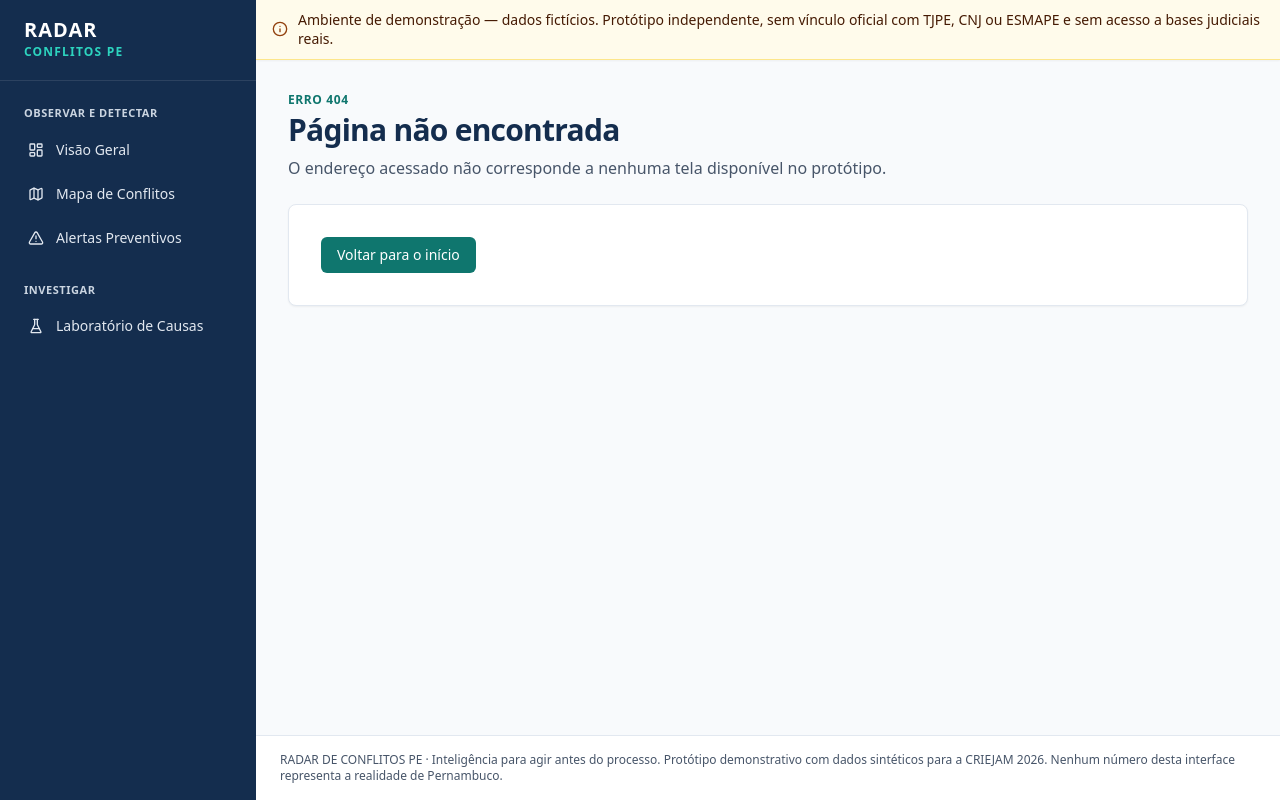
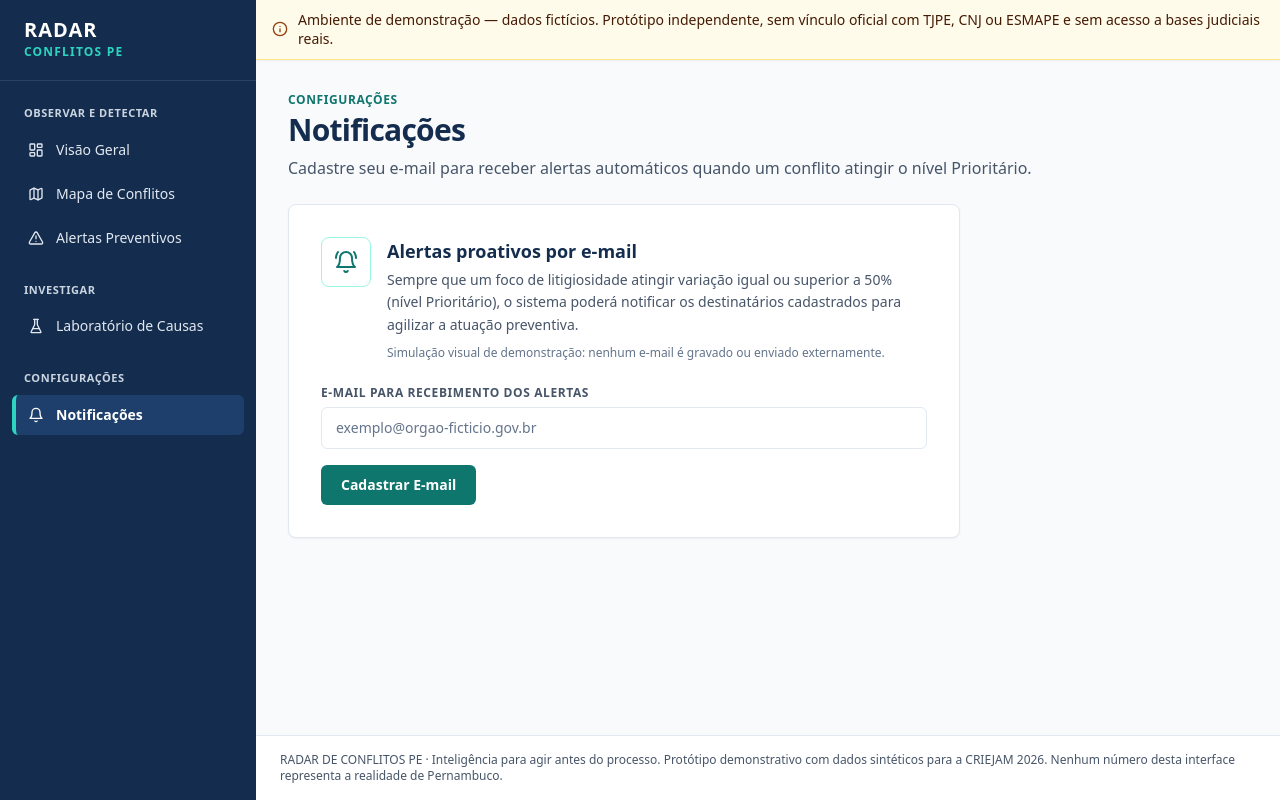
Before and after one commit to johnnerickk474-dev/Criejam, a React (Vite) app: page /notificacoes in a window 1280 px wide. Built offline with nearby package versions, Linux system fonts and the light colour scheme.

Commit message:
feat: adiciona tela de inscricao de notificacoes por email (mock)

```diff
--- a/src/App.tsx
+++ b/src/App.tsx
@@ -6,6 +6,7 @@ import { MapaConflitos } from './pages/MapaConflitos';
 import { AlertasPreventivos } from './pages/AlertasPreventivos';
 import { AlertaDetalhe } from './pages/AlertaDetalhe';
 import { LaboratorioCausas } from './pages/LaboratorioCausas';
+import { Notificacoes } from './pages/Notificacoes';
 
 function PaginaNaoEncontrada() {
   return (
@@ -38,6 +39,7 @@ export function App() {
           <Route path="/alertas/:id" element={<AlertaDetalhe />} />
           <Route path="/laboratorio" element={<LaboratorioCausas />} />
           <Route path="/laboratorio/:alertaId" element={<LaboratorioCausas />} />
+          <Route path="/notificacoes" element={<Notificacoes />} />
           <Route path="*" element={<PaginaNaoEncontrada />} />
         </Route>
       </Routes>
--- a/src/components/Sidebar.tsx
+++ b/src/components/Sidebar.tsx
@@ -2,6 +2,7 @@ import { useEffect } from 'react';
 import { NavLink } from 'react-router-dom';
 import {
   AlertTriangle,
+  Bell,
   FlaskConical,
   LayoutDashboard,
   Map,
@@ -50,6 +51,16 @@ const GRUPOS_NAVEGACAO: GrupoNavegacao[] = [
         rotulo: 'Laboratório de Causas',
         caminho: '/laboratorio',
         icone: FlaskConical,
+      },
+    ],
+  },
+  {
+    titulo: 'CONFIGURAÇÕES',
+    itens: [
+      {
+        rotulo: 'Notificações',
+        caminho: '/notificacoes',
+        icone: Bell,
       },
     ],
   },
--- /dev/null
+++ b/src/pages/Notificacoes.tsx
@@ -0,0 +1,131 @@
+import { useEffect, useRef, useState } from 'react';
+import type { FormEvent } from 'react';
+import { BellRing, CheckCircle } from 'lucide-react';
+import { PageHeader } from '../components/PageHeader';
+
+export function Notificacoes() {
+  const [email, setEmail] = useState('');
+  const [enviando, setEnviando] = useState(false);
+  const [cadastrado, setCadastrado] = useState(false);
+  const temporizadorRef = useRef<number | null>(null);
+
+  useEffect(() => {
+    return () => {
+      if (temporizadorRef.current !== null) {
+        window.clearTimeout(temporizadorRef.current);
+      }
+    };
+  }, []);
+
+  function aoSubmeter(evento: FormEvent<HTMLFormElement>) {
+    evento.preventDefault();
+    if (!email.trim() || enviando) return;
+
+    setEnviando(true);
+    temporizadorRef.current = window.setTimeout(() => {
+      setEnviando(false);
+      setCadastrado(true);
+      temporizadorRef.current = null;
+    }, 500);
+  }
+
+  function aoCadastrarOutro() {
+    setEmail('');
+    setCadastrado(false);
+  }
+
+  return (
+    <section aria-labelledby="titulo-pagina" className="space-y-6">
+      <PageHeader
+        rotulo="CONFIGURAÇÕES"
+        titulo="Notificações"
+        subtitulo="Cadastre seu e-mail para receber alertas automáticos quando um conflito atingir o nível Prioritário."
+      />
+
+      <div className="card-base p-6 sm:p-8 max-w-2xl space-y-6">
+        <div className="flex items-start gap-4">
+          <div className="p-3 rounded-lg bg-accent-light/50 border border-teal-200 shrink-0">
+            <BellRing
+              className="w-6 h-6 text-accent"
+              aria-hidden="true"
+            />
+          </div>
+          <div className="space-y-1">
+            <h2 className="text-lg font-bold text-navy">
+              Alertas proativos por e-mail
+            </h2>
+            <p className="text-sm text-text-secondary leading-relaxed">
+              Sempre que um foco de litigiosidade atingir variação igual ou
+              superior a 50% (nível Prioritário), o sistema poderá notificar os
+              destinatários cadastrados para agilizar a atuação preventiva.
+            </p>
+            <p className="text-xs text-text-muted pt-1">
+              Simulação visual de demonstração: nenhum e-mail é gravado ou
+              enviado externamente.
+            </p>
+          </div>
+        </div>
+
+        {cadastrado ? (
+          <div
+            role="status"
+            aria-live="polite"
+            className="rounded-card bg-emerald-50 border border-emerald-200 p-5 space-y-4"
+          >
+            <div className="flex items-start gap-3">
+              <CheckCircle
+                className="w-5 h-5 text-emerald-700 shrink-0 mt-0.5"
+                aria-hidden="true"
+              />
+              <div className="space-y-1">
+                <p className="text-sm font-semibold text-emerald-950">
+                  E-mail cadastrado com sucesso! Você passará a receber alertas
+                  de nível Prioritário.
+                </p>
+                <p className="text-xs text-emerald-900">
+                  Destinatário simulado: <span className="font-mono">{email}</span>
+                </p>
+              </div>
+            </div>
+
+            <button
+              type="button"
+              onClick={aoCadastrarOutro}
+              className="inline-flex items-center px-4 py-2 rounded-md border border-emerald-300 bg-white text-emerald-900 text-sm font-semibold hover:bg-emerald-100/60 transition-colors focus-visible:outline-none focus-visible:ring-2 focus-visible:ring-accent"
+            >
+              Cadastrar outro e-mail
+            </button>
+          </div>
+        ) : (
+          <form onSubmit={aoSubmeter} className="space-y-4">
+            <div>
+              <label
+                htmlFor="email-notificacao"
+                className="block text-xs font-semibold uppercase tracking-wider text-text-secondary mb-1.5"
+              >
+                E-mail para recebimento dos alertas
+              </label>
+              <input
+                id="email-notificacao"
+                type="email"
+                required
+                value={email}
+                onChange={(evento) => setEmail(evento.target.value)}
+                placeholder="exemplo@orgao-ficticio.gov.br"
+                className="w-full rounded-md border border-border-subtle bg-surface-card px-3.5 py-2.5 text-sm text-text-primary placeholder:text-text-muted focus-visible:outline-none focus-visible:ring-2 focus-visible:ring-accent"
+              />
+            </div>
+
+            <button
+              type="submit"
+              disabled={enviando}
+              className="inline-flex items-center justify-center px-5 py-2.5 rounded-md bg-accent text-white text-sm font-semibold hover:bg-accent-hover disabled:opacity-60 disabled:cursor-not-allowed transition-colors focus-visible:outline-none focus-visible:ring-2 focus-visible:ring-accent"
+            >
+              {enviando ? 'Cadastrando...' : 'Cadastrar E-mail'}
+            </button>
+          </form>
+        )}
+      </div>
+    </section>
+  );
+}
```
